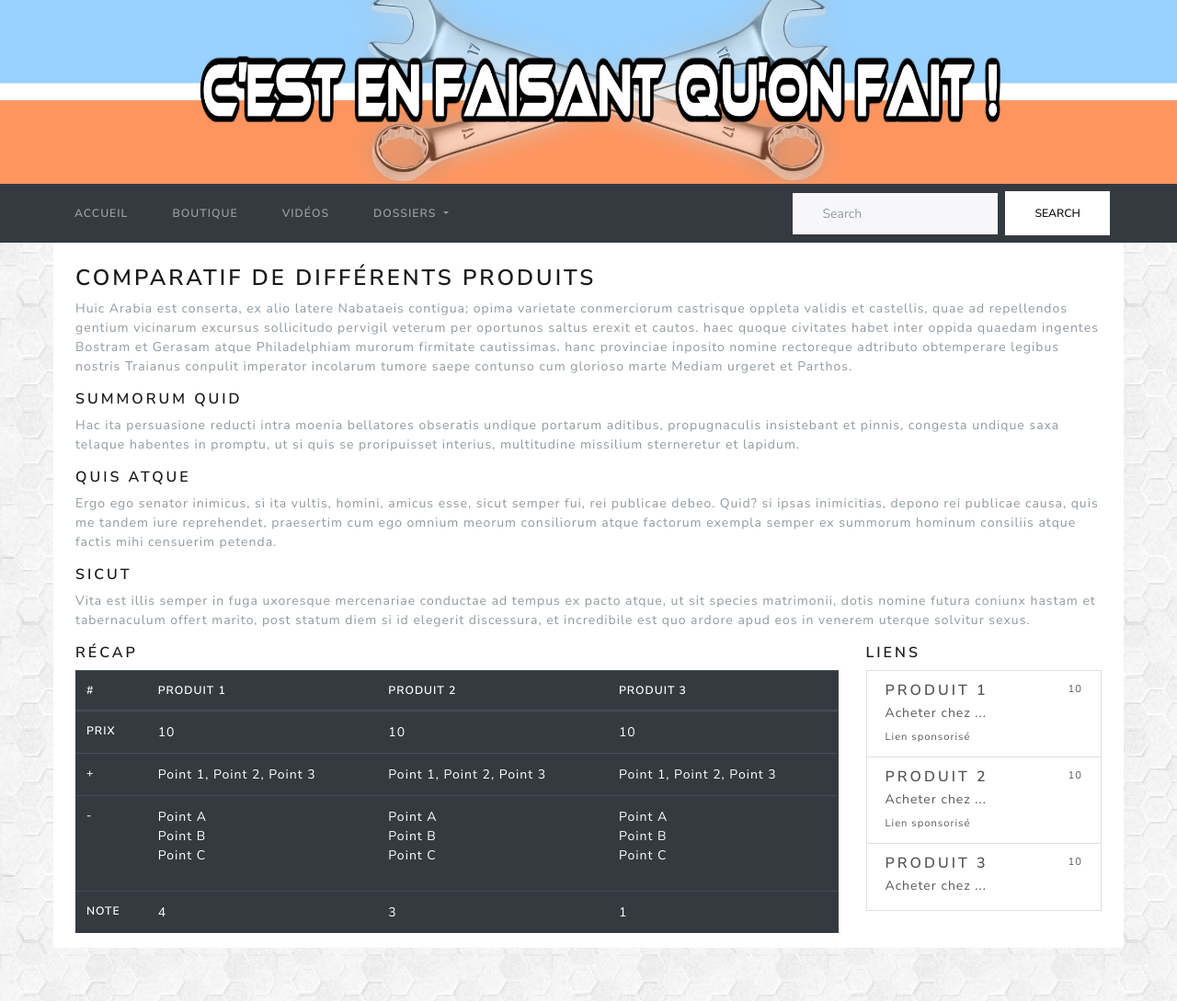
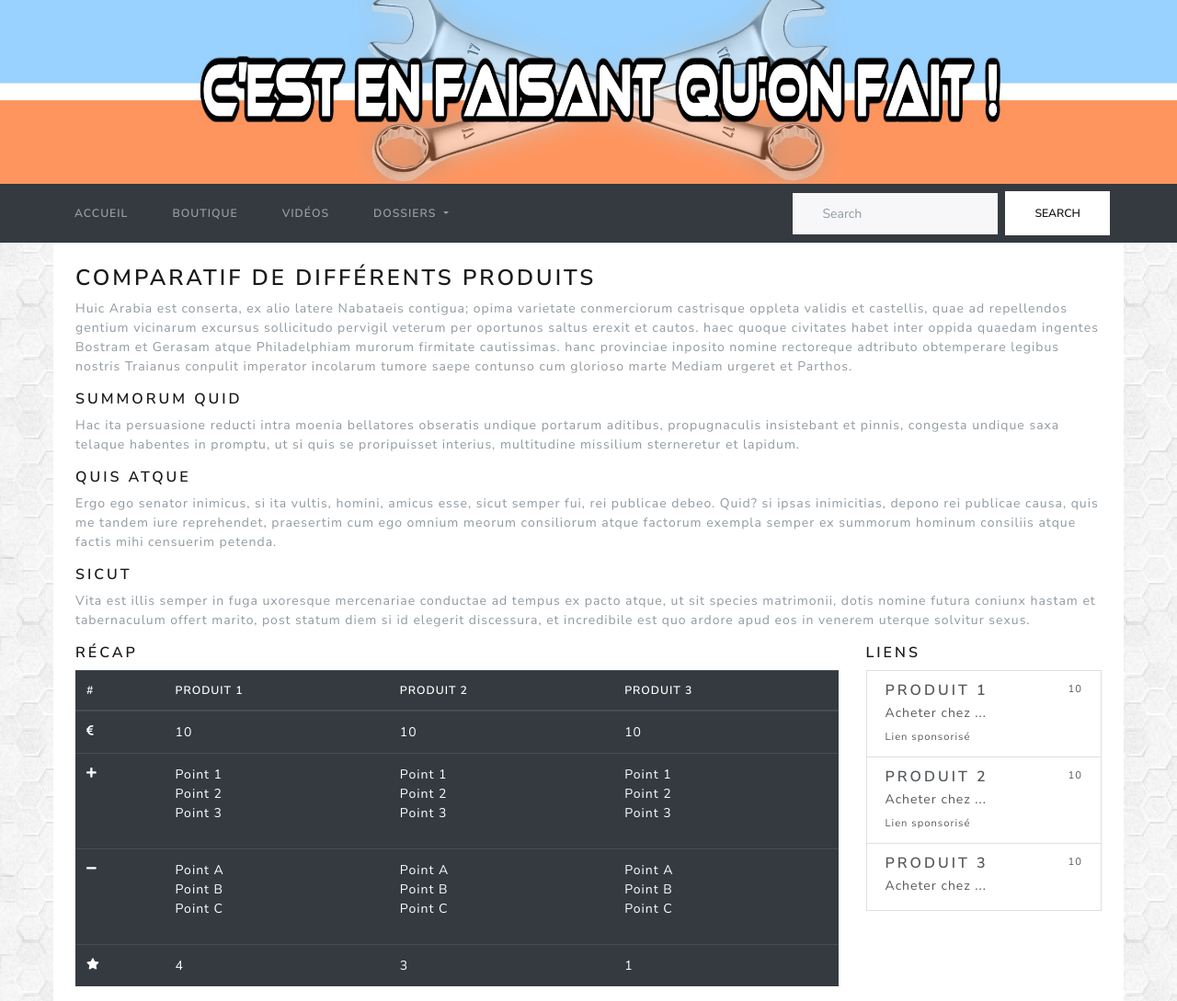
Before and after one commit to romarr/fabb2, a Jekyll site: the page built from collections/_comparatifs/2019-06-19-Comparatif-1.md, in a window 1280 px wide. Shown: the whole page at 92% size. Built offline with Jekyll 4.4.1, drawn with Linux system fonts in a browser that asks for light colours.

Commit message:
Better comparo layout

```diff
--- a/_layouts/comparatif.html
+++ b/_layouts/comparatif.html
@@ -20,19 +20,26 @@ layout: default
                 </thead>
                 <tbody>
                     <tr>
-                        <th scope="row">Prix</th>
+                        <th scope="row"><i class="fas fa-euro-sign"></i></th>
                         {%- for produit in page.produits -%}
                         <td>{{produit.prix}}</td>
                         {%- endfor -%}
                     </tr>
                     <tr>
-                        <th scope="row">+</th>
+                        <th scope="row"><i class="fas fa-plus"></i></th>
                         {%- for produit in page.produits -%}
-                        <td>{{produit.positifs}}</td>
+                        <td>
+                            <ul class="list-unstyled">
+                                {% assign items = produit.positifs | split: ", " %}
+                                {%- for item in items -%}
+                                <li>{{item}}</li>
+                                {%- endfor -%}
+                            </ul>
+                        </td>
                         {%- endfor -%}
                     </tr>
                     <tr>
-                        <th scope="row">-</th>
+                        <th scope="row"><i class="fas fa-minus"></i></th>
                         {%- for produit in page.produits -%}
                         <td>
                             <ul class="list-unstyled">
@@ -45,7 +52,7 @@ layout: default
                         {%- endfor -%}
                     </tr>
                     <tr>
-                        <th scope="row">Note</th>
+                        <th scope="row"><i class="fas fa-star"></i></th>
                         {%- for produit in page.produits -%}
                         <td>{{produit.note}}</td>
                         {%- endfor -%}
```
